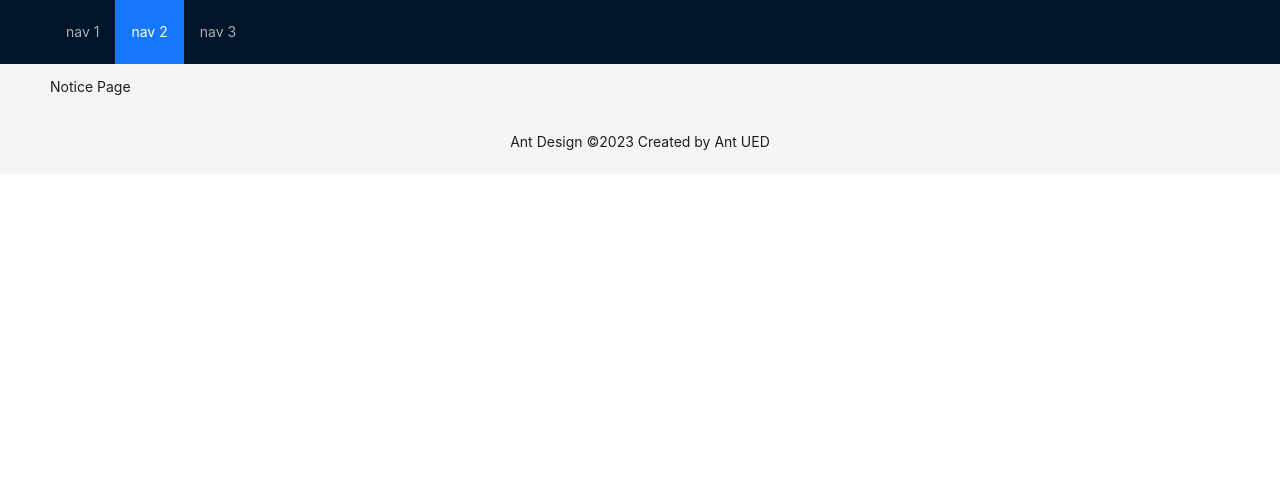
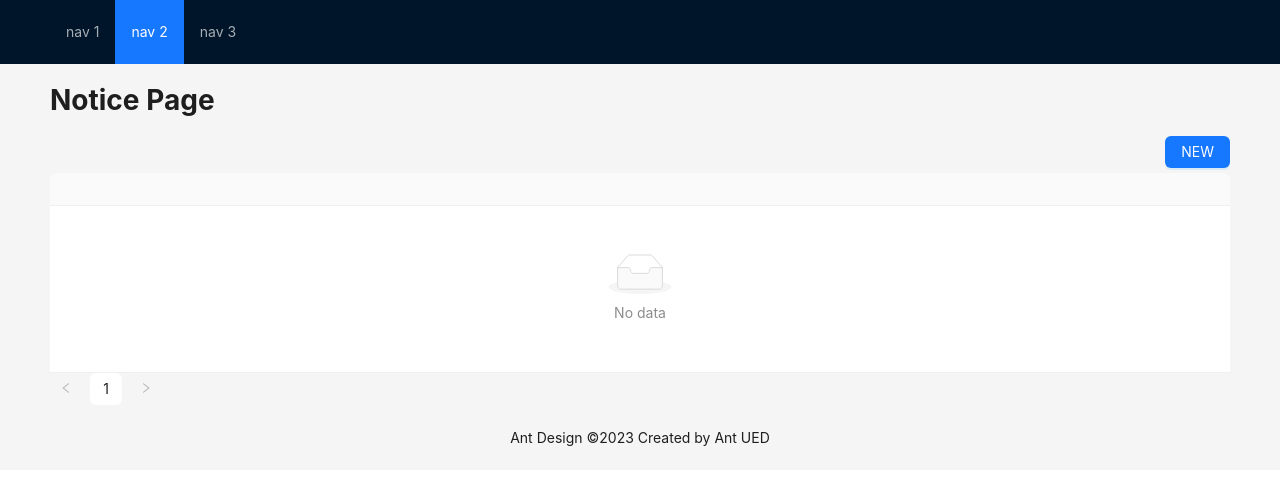
Before and after one commit to Song-Ahyeon/bar-admin-app, a React (Create React App) app: page /notice in a window 1280 px wide. Both pictures are taken after typing "Sample", "Sample123" into the empty fields and a click on the button "Submit". Shown: the top 484 px of the page. Built offline with nearby package versions, Linux system fonts and the light colour scheme.

Commit message:
QnA page setting

```diff
--- a/src/App.tsx
+++ b/src/App.tsx
@@ -1,5 +1,4 @@
 import React, { useState } from 'react';
-import logo from './logo.svg';
 import './App.css';
 import MainLayout from './components/MainLayout'
 import { Button, Checkbox, Input, Form } from 'antd';
--- a/src/pages/Notice.tsx
+++ b/src/pages/Notice.tsx
@@ -1,8 +1,20 @@
-import React from "react";
+import { Button, Pagination, Table } from "antd";
+import React, { useState } from "react";
 
 const Notice = () => {
+
+    // 공지사항 목록
+    const [noticeList, setNoticeList] = useState();
+
     return (<>
-    <p>Notice Page</p>
+    <h1>Notice Page</h1>
+    <div style={{display: 'flex', marginBottom: '5px'}}>
+        <Button style={{marginLeft: 'auto'}} type="primary" htmlType="submit" onClick={()=>{alert('make new notice')}}>
+            NEW
+        </Button>
+    </div>
+    <Table />
+    <Pagination />
     </>)
 }
 
```
